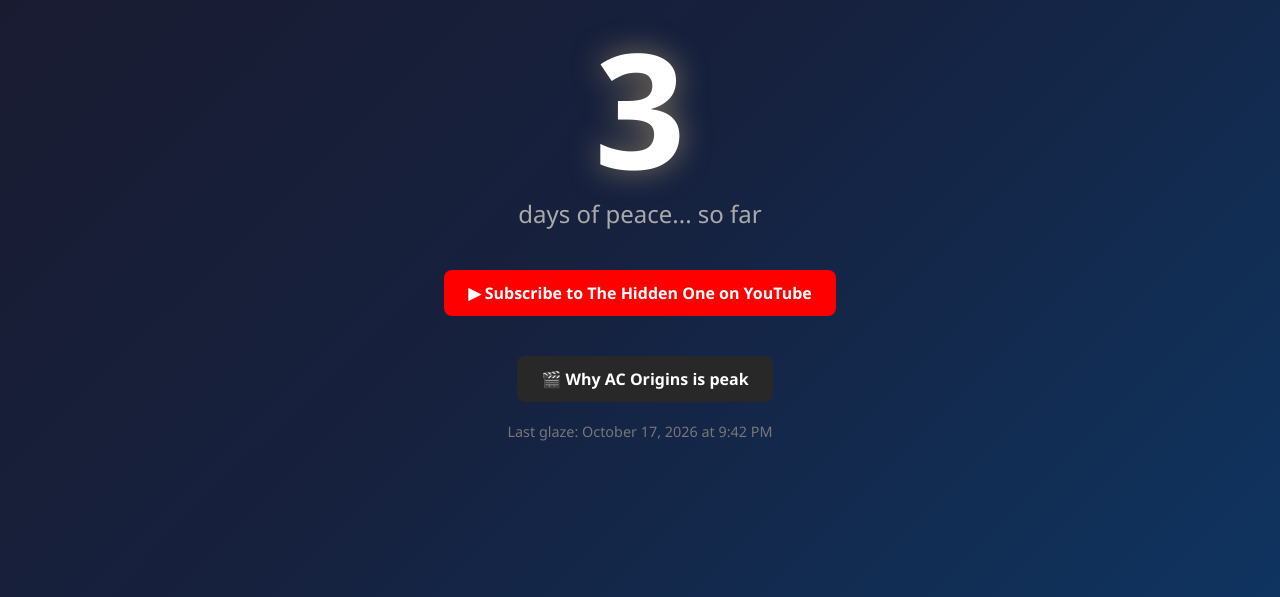
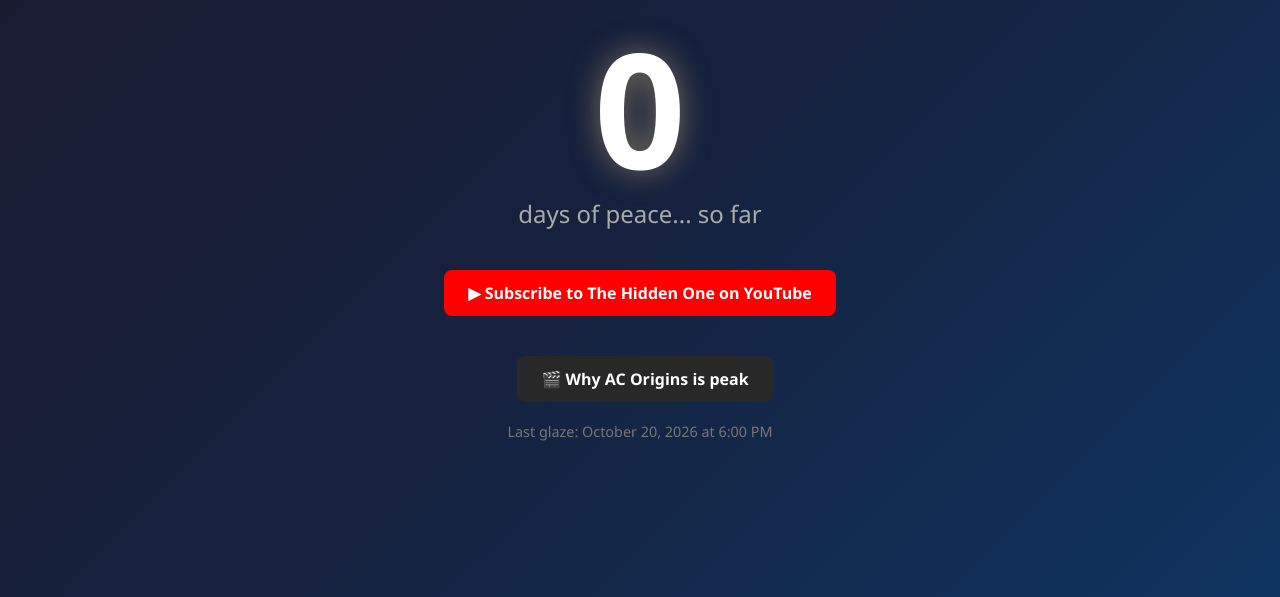
Before and after one commit to XPower7125/hiddenone-ac-origins, a plain HTML site: page index.html in a window 1280 px wide. Shown: the part 203-800 px from the top of the page. Drawn offline with Linux system fonts and the light colour scheme.

Commit message:
Reset counter to Oct 20, 2026 8:00 PM GMT+2

```diff
--- a/index.html
+++ b/index.html
@@ -68,8 +68,8 @@
 <div id="lastGlaze"></div>
 
 <script>
-  // Default: 11:42 PM (23:42), October 17, 2026 CEST = 21:42 UTC
-  const DEFAULT_UTC = new Date("2026-10-17T21:42:00Z").getTime();
+  // Reset: 8:00 PM (20:00), October 20, 2026 GMT+2 = 18:00 UTC
+  const DEFAULT_UTC = new Date("2026-10-20T18:00:00Z").getTime();
 
   function update() {
     const diff = Date.now() - DEFAULT_UTC;
```
